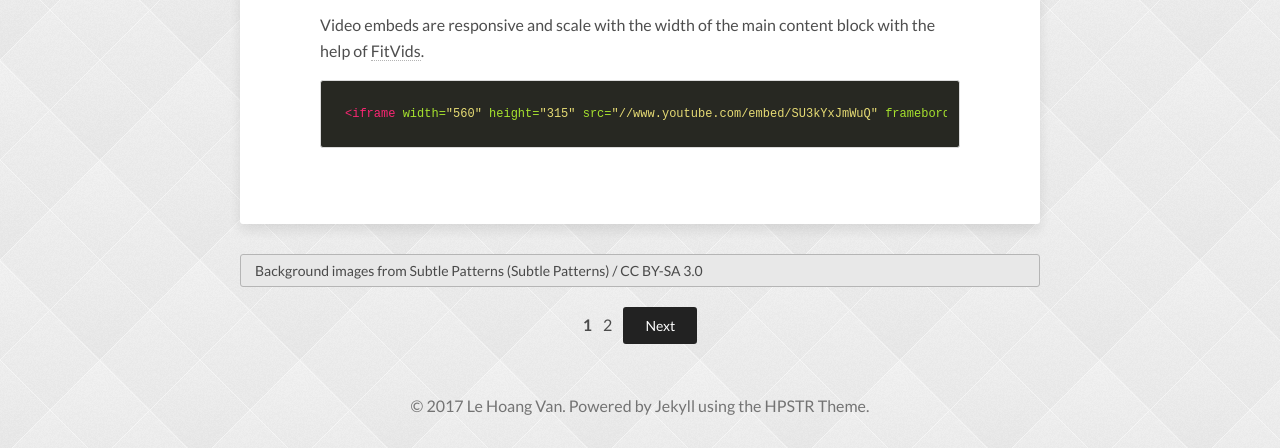
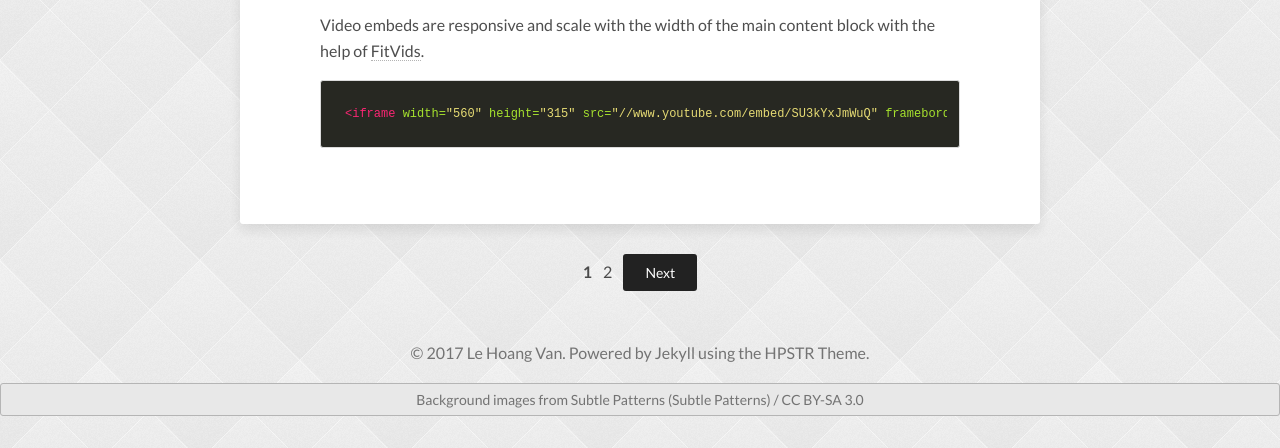
Before and after one commit to vanleh/vanleh.github.io, a Jekyll site: the page built from index.html, in a window 1280 px wide and 900 px high, scrolled down 7488 px, cut to the strip 452-900 px from the top of the window. Built offline with Jekyll 4.4.1, drawn with Linux system fonts in a browser that asks for light colours; nearby versions of some CDN libraries; the list of posts is cut into pages by our own code.

Commit message:
Change footer

```diff
--- a/_includes/footer.html
+++ b/_includes/footer.html
@@ -1 +1,2 @@
 <span>&copy; {{ site.time | date: '%Y' }} {{ site.owner.name }}. Powered by <a href="http://jekyllrb.com" rel="nofollow">Jekyll</a> using the <a href="https://mademistakes.com/work/hpstr-jekyll-theme/" rel="nofollow">HPSTR Theme</a>.</span>
+<div xmlns:cc="http://creativecommons.org/ns#" xmlns:dct="http://purl.org/dc/terms/" about="http://subtlepatterns.com" class="notice">Background images from <span property="dct:title">Subtle Patterns</span> (<a rel="cc:attributionURL" property="cc:attributionName" href="http://subtlepatterns.com">Subtle Patterns</a>) / <a rel="license" href="http://creativecommons.org/licenses/by-sa/3.0/">CC BY-SA 3.0</a></div>
--- a/index.html
+++ b/index.html
@@ -39,6 +39,4 @@ image:
 </article><!-- /.hentry -->
 {% endfor %}
 
-<div xmlns:cc="http://creativecommons.org/ns#" xmlns:dct="http://purl.org/dc/terms/" about="http://subtlepatterns.com" class="notice">Background images from <span property="dct:title">Subtle Patterns</span> (<a rel="cc:attributionURL" property="cc:attributionName" href="http://subtlepatterns.com">Subtle Patterns</a>) / <a rel="license" href="http://creativecommons.org/licenses/by-sa/3.0/">CC BY-SA 3.0</a></div>
-
 {% include pagination.html %}
```
